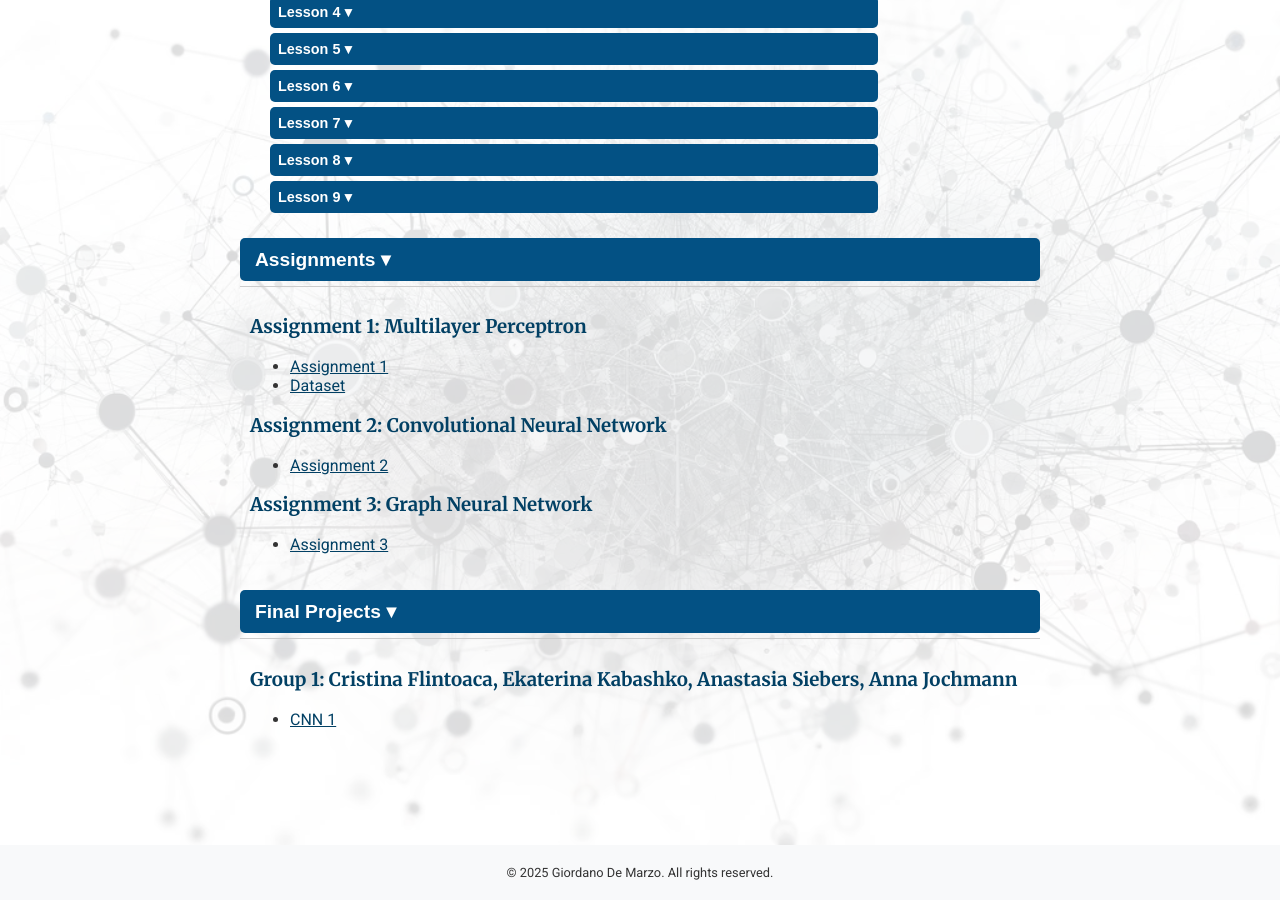
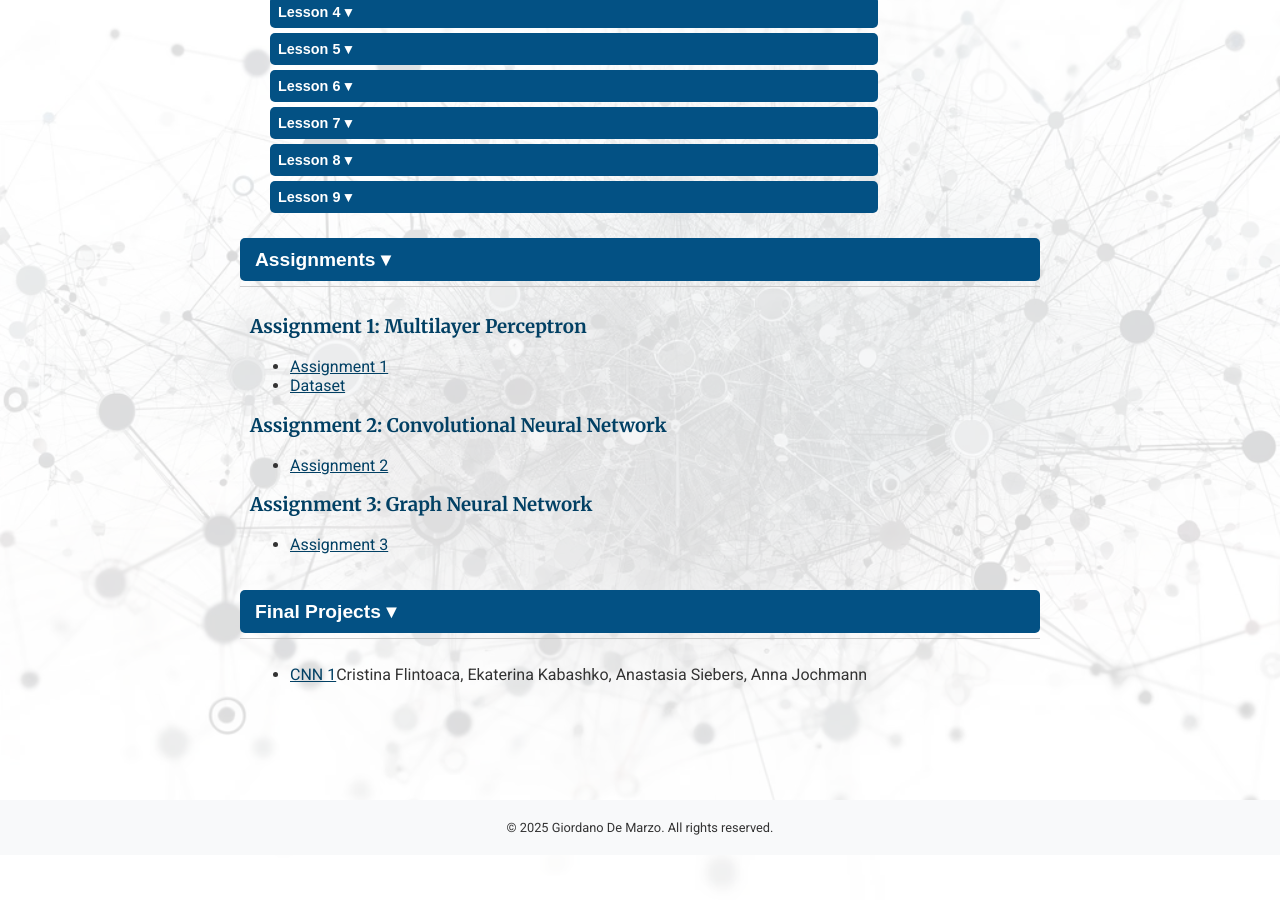
Before and after one commit to giordano-demarzo/giordano-demarzo.github.io, a Jekyll site: the page built from Deep_Learning_25.markdown, in a window 1280 px wide and 900 px high, scrolled down 2765 px. Built offline with Jekyll 4.4.1, drawn with Linux system fonts in a browser that asks for light colours.

Commit message:
final projects

```diff
--- a/Deep_Learning_25.markdown
+++ b/Deep_Learning_25.markdown
@@ -296,9 +296,8 @@ applications to the Social Sciences. </p>
     <!-- Final Projects -->
     <button class="accordion-button" onclick="toggleAccordion('material-section')">Final Projects &#9662;</button>
     <div class="accordion-content" id="material-section">
-    	<h3> Group 1: Cristina Flintoaca, Ekaterina Kabashko, Anastasia Siebers, Anna Jochmann</h3>
     		<ul>
-                	<li><a href="/files/dlss25/final_projects/CNN1.md">CNN 1</a></li>
+                	<li><a href="/files/dlss25/final_projects/CNN1.md">CNN 1</a>Cristina Flintoaca, Ekaterina Kabashko, Anastasia Siebers, Anna Jochmann</li>
                 </ul>
     </div>
 </div>
```
